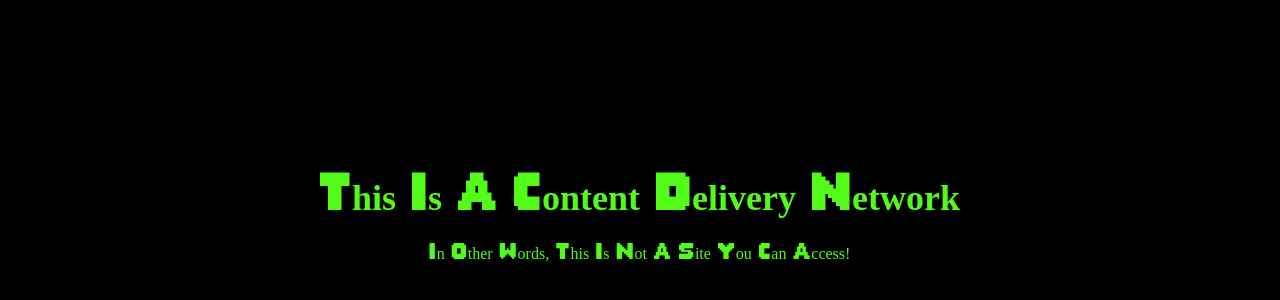
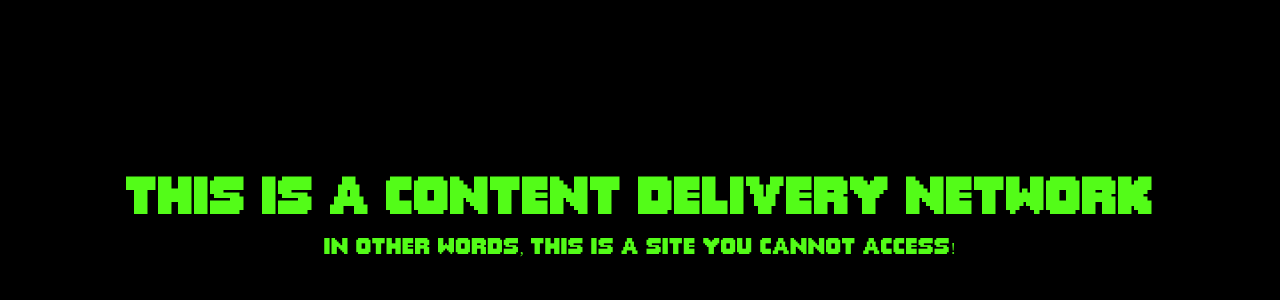
Before and after one commit to S3LTDev/Github-Powered-CDN, a plain HTML site: page index.html in a window 1280 px wide. Shown: the part 186-486 px from the top of the page. Drawn offline with Linux system fonts and the light colour scheme.

Commit message:
Fix Font index.html

```diff
--- a/index.html
+++ b/index.html
@@ -42,8 +42,8 @@
 </head>
 <body>
 <div class="content">
-  <h1 font_family="Kick">This Is A Content Delivery Network</h1>
-  <p>In Other Words, This Is Not A Site You Can Access!</p>
+  <h1 font_family="Kick">THIS IS A CONTENT DELIVERY NETWORK</h1>
+  <p>IN OTHER WORDS, THIS IS A SITE YOU CANNOT ACCESS!</p>
 </div>
 </body>
 </html>
```
